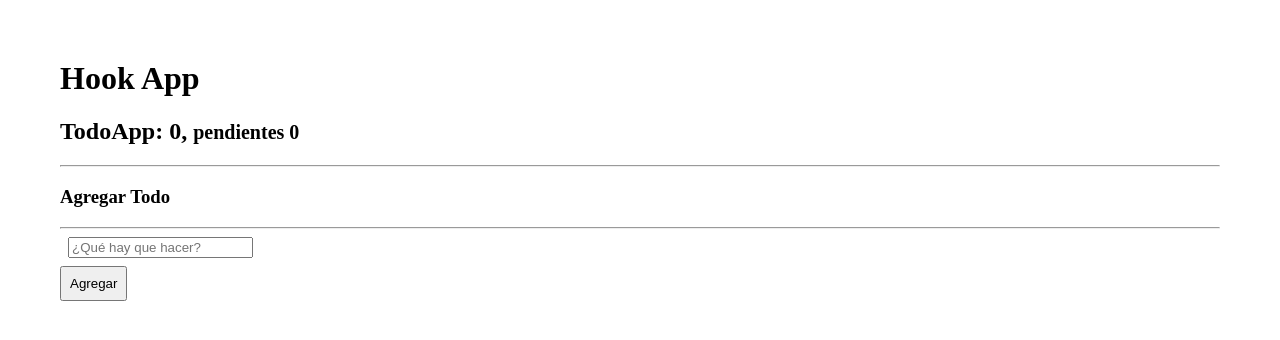
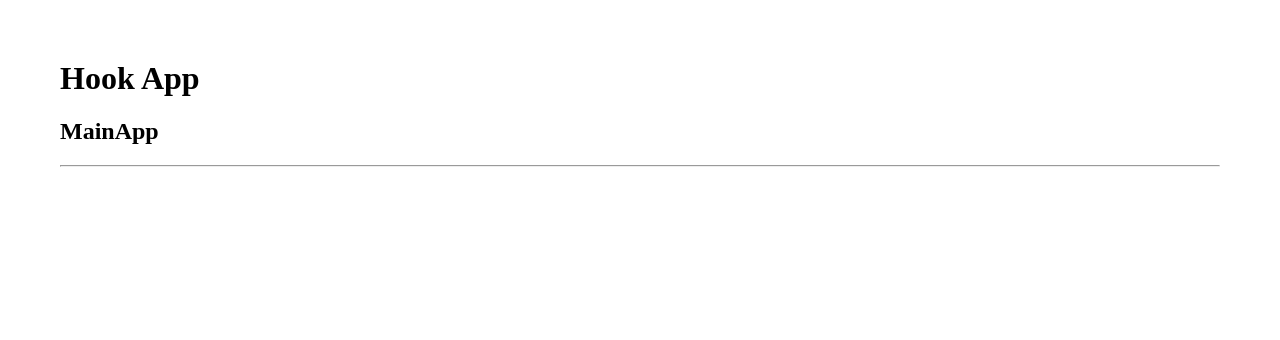
Before and after one commit to Ariel2911/hook-app, a React (Vite) app: page / in a window 1280 px wide. Shown: the top 340 px of the page. Built offline with nearby package versions, Linux system fonts and the light colour scheme.

Commit message:
Agrega <MainApp /> <HomePage /> <LoginPage /> <AboutPage />

```diff
--- /dev/null
+++ b/src/09-useContext/MainApp.jsx
@@ -0,0 +1,8 @@
+export const MainApp = () => {
+  return (
+    <>
+      <h2>MainApp</h2>
+      <hr />
+    </>
+  );
+};
--- a/src/HookApp.jsx
+++ b/src/HookApp.jsx
@@ -9,7 +9,8 @@
 // import { MemoHook } from './06-momos/MemoHook';
 // import { CallbackHook } from './06-momos/CallbackHook';
 // import { Padre } from './07-tarea-memo/Padre';
-import { TodoApp } from './08-useReducer/TodoApp';
+// import { TodoApp } from './08-useReducer/TodoApp';
+import { MainApp } from './09-useContext/MainApp';
 
 export const HookApp = () => {
   return (
@@ -26,7 +27,8 @@
       {/* <MemoHook /> */}
       {/* <CallbackHook /> */}
       {/* <Padre /> */}
-      <TodoApp />
+      {/* <TodoApp /> */}
+      <MainApp />
     </>
   );
 };
```
Also changed, not shown: src/09-useContext/AboutPage.jsx (added, +8 -0 lines), src/09-useContext/HomePage.jsx (added, +8 -0 lines), src/09-useContext/LoginPage.jsx (added, +8 -0 lines).
